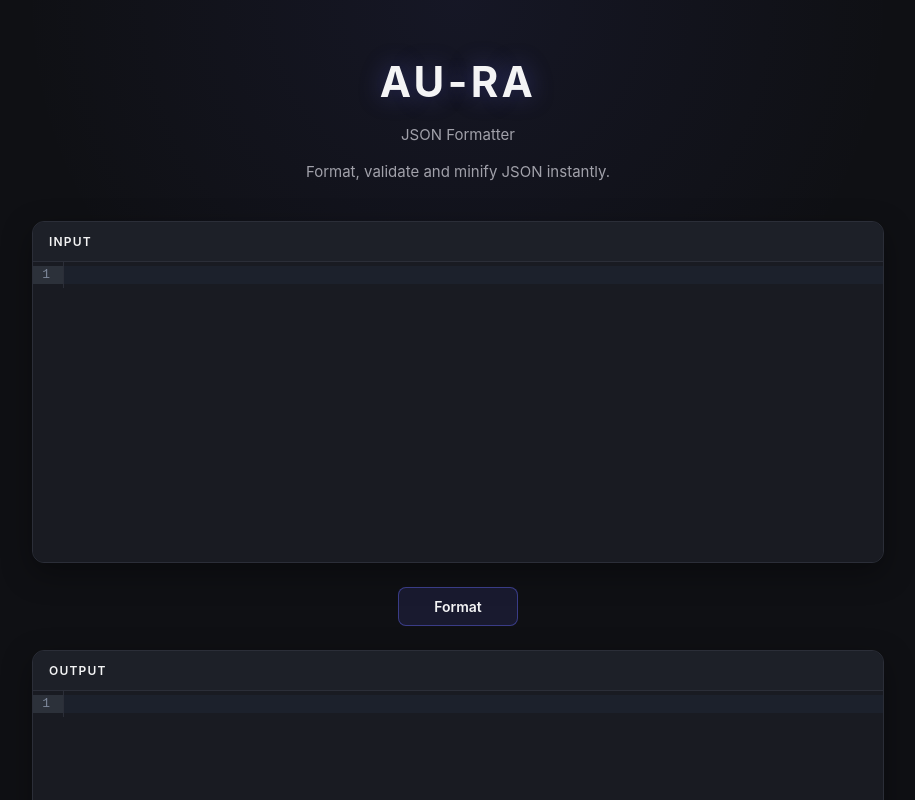
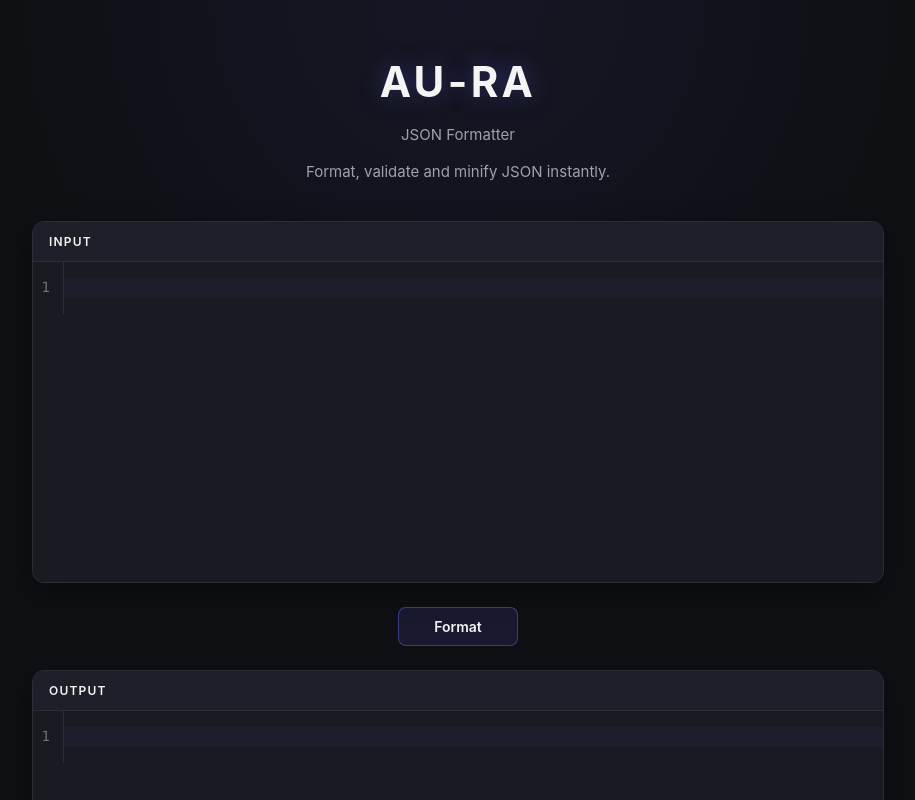
Before and after one commit to mmycdev/aura-json-formatter, a React (Vite) app: page / in a window 1280 px wide. Shown: the top 800 px of the page, without its empty margins (182-1097 px from the left). Built offline with nearby package versions, Linux system fonts and the light colour scheme.

Commit message:
style: edit global interface style

```diff
--- a/src/App.css
+++ b/src/App.css
@@ -133,3 +133,41 @@
   color: var(--text);
   font-size: 15px;
 }
+
+.editor-section .cm-editor {
+  min-height: 320px;
+  background: var(--surface);
+  color: var(--text-h);
+  font-size: 14px;
+}
+
+.editor-section .cm-scroller {
+  min-height: 320px;
+  font-family: var(--mono);
+}
+
+.editor-section .cm-content {
+  padding: 16px 0;
+}
+
+.editor-section .cm-gutters {
+  background: var(--surface);
+  color: var(--text-muted);
+  border-right: 1px solid var(--border);
+}
+
+.editor-section .cm-activeLineGutter {
+  background: transparent;
+}
+
+.editor-section .cm-activeLine {
+  background: rgba(99, 102, 241, 0.04);
+}
+
+.editor-section .cm-cursor {
+  border-left-color: var(--accent);
+}
+
+.editor-section .cm-selectionBackground {
+  background: rgba(99, 102, 241, 0.25) !important;
+}
```
